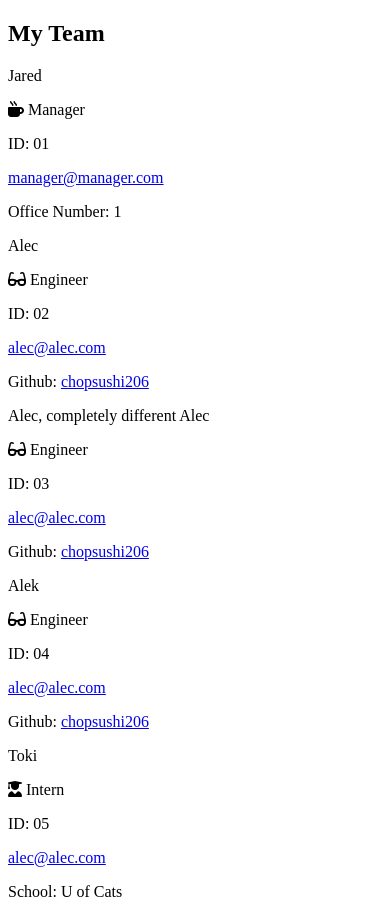
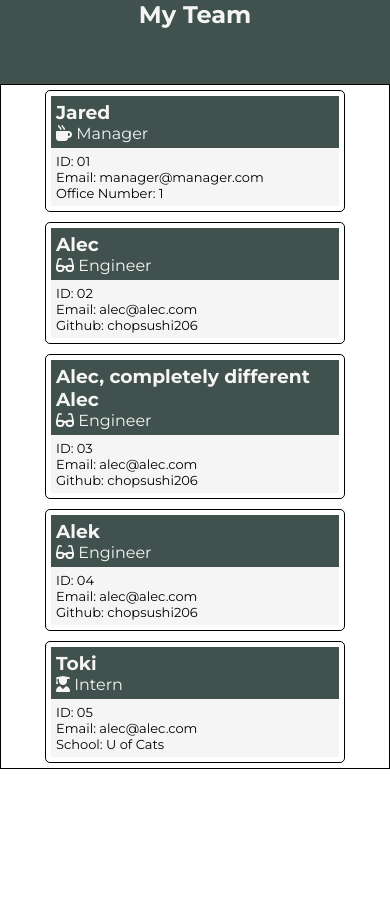
Before and after one commit to chopsushi206/ProfileGenerator, a plain HTML site: page src/template.html in a window 390 px wide. After the commit the page ends 844 px from the top, so only its background shows below. Drawn offline with Linux system fonts and the light colour scheme.

Commit message:
added CSS icons and a breakpoint to template.html and style.css

```diff
--- a/dist/css/style.css
+++ b/dist/css/style.css
@@ -0,0 +1,66 @@
+/* ---- RESETS ---- */
+
+* {
+    margin: 0px;
+    padding: 0px;
+    box-sizing: border-box;
+    font-family: 'Montserrat', sans-serif;
+    text-decoration: none;
+}
+
+/* ----  PAGE TITLE STYLES ---- */
+
+.pageTitle {
+    width:100%;
+    background-color: #40514e;
+    height: 10vh;
+    text-align:center;
+    color: #f5f5f5;
+}
+
+/* ---- CARD STYLES ---- */
+
+
+.cardContainer {
+    width:100%;
+    display: flex;
+    justify-content: space-evenly;
+    align-items:center;
+    flex-wrap: wrap;
+    border: 1px solid #000;
+}
+.card {
+    width: 300px;
+    border: 1px solid #000;
+    border-radius: 5px;
+    margin: 5px;
+    padding: 5px;
+}
+
+.card a {
+    color: #000000;
+}
+
+.card a:hover{
+    color:#40514e;
+}
+
+.cardTitle {
+    padding: 5px;
+    background-color: #40514e;
+    color: #f5f5f5;
+}
+
+.cardBody {
+    padding: 5px;
+    background-color: #f5f5f5;
+    font-size: 13px;
+}
+
+/* ----  MEDIA QUERIES ---- */
+
+@media screen and (max-width: 400px) {
+    .cardContainer {
+       justify-content: center;
+    }
+}
--- a/src/template.html
+++ b/src/template.html
@@ -1,75 +1,82 @@
 <!DOCTYPE html>
 <html lang="en">
+
 <head>
     <meta charset="UTF-8">
     <meta http-equiv="X-UA-Compatible" content="IE=edge">
     <meta name="viewport" content="width=device-width, initial-scale=1.0">
     <title>Team Members</title>
     <script src="https://kit.fontawesome.com/19bde09cf1.js" crossorigin="anonymous"></script>
+    <link rel="preconnect" href="https://fonts.gstatic.com">
+    <link href="https://fonts.googleapis.com/css2?family=Montserrat:wght@400;500;600;700;800&display=swap"
+        rel="stylesheet">
     <link rel="stylesheet" href="/dist/css/style.css">
 </head>
+
 <body>
 
-    <section class="pageTitle"><h1>My Team</h1></section>
+    <section class="pageTitle">
+        <h1>My Team</h1>
+    </section>
 
     <section class="cardContainer">
 
         <div class="card">
             <div class="cardTitle">
-                <p>Jared</p>
+                <p><h3>Jared</h3></p>
                 <p><i class="fas fa-mug-hot"></i> Manager</p>
             </div>
             <div class="cardBody">
                 <p>ID: 01</p>
-                <p><a href="mailto:manager@manager.com">manager@manager.com</a></p>
+                <p>Email: <a href="mailto:manager@manager.com">manager@manager.com</a></p>
                 <p>Office Number: 1</p>
             </div>
         </div>
 
         <div class="card">
             <div class="cardTitle">
-                <p>Alec</p>
+                <p><h3>Alec</h3></p>
                 <p><i class="fas fa-glasses"></i> Engineer</p>
             </div>
             <div class="cardBody">
                 <p>ID: 02</p>
-                <p><a href="mailto:alec@alec.com">alec@alec.com</a></p>
-                <p>Github: <a href="https://github.com/chopsushi" target="new">chopsushi206</a></p>
+                <p>Email: <a href="mailto:alec@alec.com">alec@alec.com</a></p>
+                <p>Github: <a href="https://github.com/chopsushi206" target="new">chopsushi206</a></p>
             </div>
         </div>
 
         <div class="card">
             <div class="cardTitle">
-                <p>Alec, completely different Alec</p>
+                <p><h3>Alec, completely different Alec</h3></p>
                 <p><i class="fas fa-glasses"></i> Engineer</p>
             </div>
             <div class="cardBody">
                 <p>ID: 03</p>
-                <p><a href="mailto:alec@alec.com">alec@alec.com</a></p>
-                <p>Github: <a href="https://github.com/chopsushi" target="new">chopsushi206</a></p>
+                <p>Email: <a href="mailto:alec@alec.com">alec@alec.com</a></p>
+                <p>Github: <a href="https://github.com/chopsushi206" target="new">chopsushi206</a></p>
             </div>
         </div>
 
         <div class="card">
             <div class="cardTitle">
-                <p>Alek</p>
+                <p><h3>Alek</h3></p>
                 <p><i class="fas fa-glasses"></i> Engineer</p>
             </div>
             <div class="cardBody">
                 <p>ID: 04</p>
-                <p><a href="mailto:alec@alec.com">alec@alec.com</a></p>
-                <p>Github: <a href="https://github.com/chopsushi" target="new">chopsushi206</a></p>
+                <p>Email: <a href="mailto:alec@alec.com">alec@alec.com</a></p>
+                <p>Github: <a href="https://github.com/chopsushi206" target="new">chopsushi206</a></p>
             </div>
         </div>
 
         <div class="card">
             <div class="cardTitle">
-                <p>Toki</p>
+                <p><h3>Toki</h3></p>
                 <p><i class="fas fa-user-graduate"></i> Intern</p>
             </div>
             <div class="cardBody">
                 <p>ID: 05</p>
-                <p><a href="mailto:alec@alec.com">alec@alec.com</a></p>
+                <p>Email: <a href="mailto:alec@alec.com">alec@alec.com</a></p>
                 <p>School: U of Cats</p>
             </div>
         </div>
@@ -78,4 +85,5 @@
     </section>
 
 </body>
+
 </html>
```
